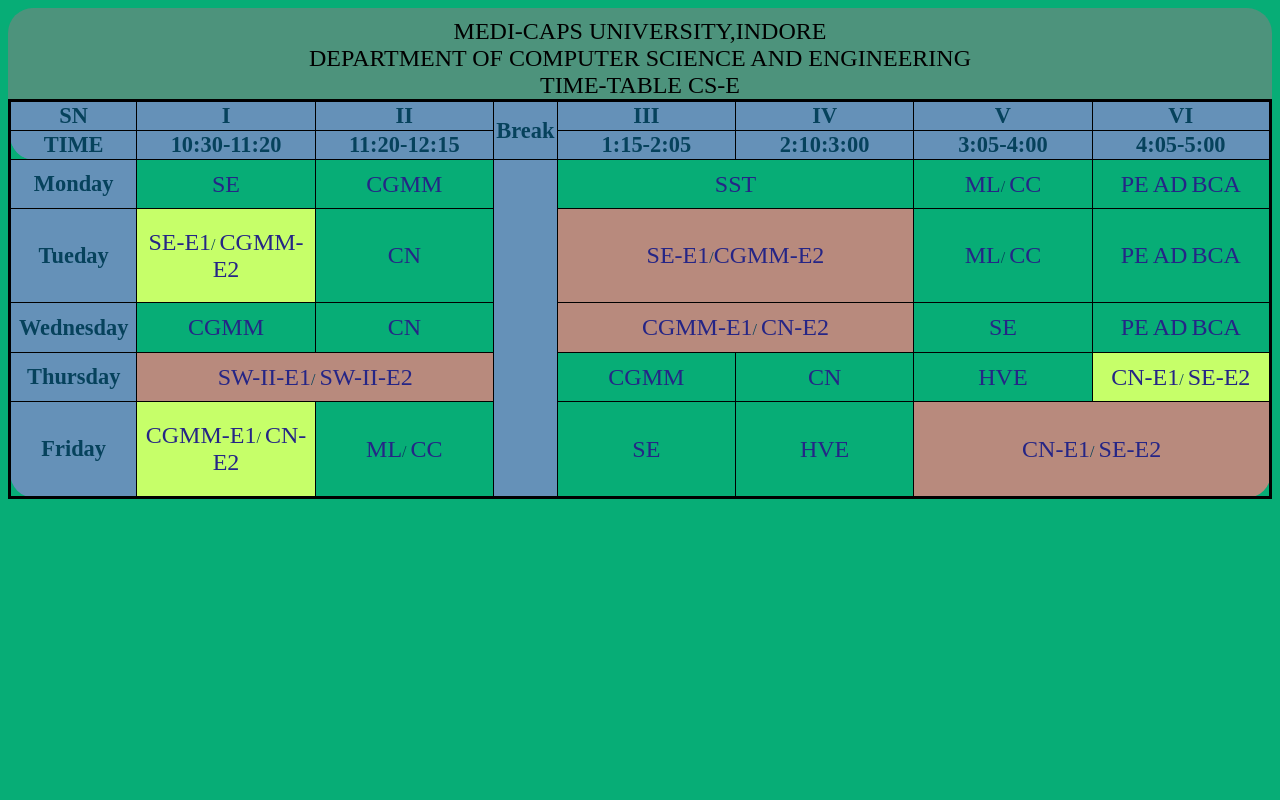
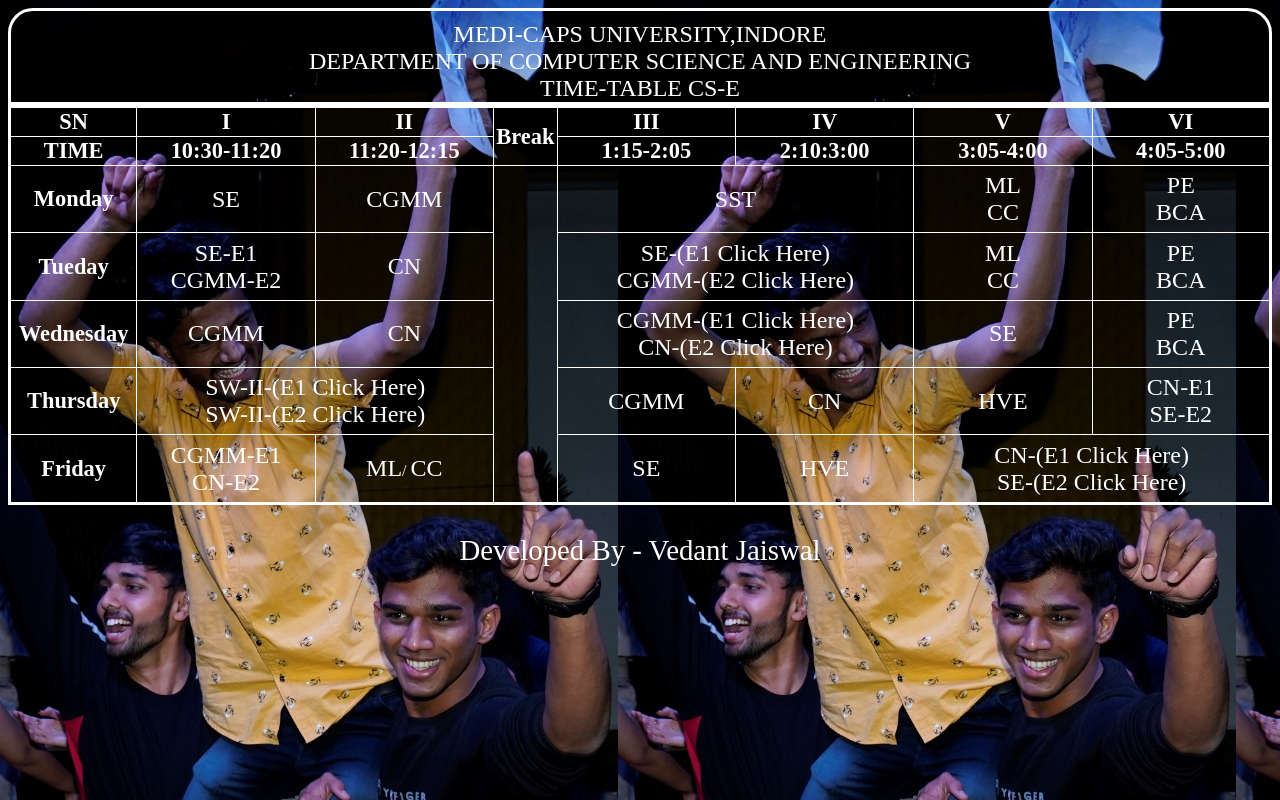
Before and after one commit to agreshgupta/TimeTableCS-E, a plain HTML site: page index.html in a window 1280 px wide. Drawn offline with Linux system fonts and the light colour scheme.

Commit message:
first version

```diff
--- a/index.html
+++ b/index.html
@@ -6,26 +6,27 @@
     <title>Time_Table</title>
     <style>
         body {
-            background-color: rgb(7, 173, 118);
+            background-image: url('Vivek1.jpeg');
+            background-color: #fff;
         }
 
         table,
         th,
         td {
-            border: 1px solid black;
+            border: 1px solid #fff;
             border-collapse: collapse;
             text-align: center;
-            color: #06425C;
+            color: #fff;
         }
 
         th {
-            color: #06425C;
+            color: #fff;
         }
 
         .cal caption {
             text-transform: uppercase;
-            background-color: rgba(128, 128, 128, 0.575);
-            color: #000;
+            border: 3px solid #fff;
+            color: #fff;
             font-size: 150%;
             -webkit-border-radius: 25px 25px 0 0;
             border-radius: 25px 25px 0 0;
@@ -33,9 +34,9 @@
         }
 
         table.cal {
-            color: #06425C;
+            color: #fff;
             border-spacing: 0;
-            border: 3px solid black;
+            border: 3px solid #fff;
             border-radius: 0 0 25px 25px;
             width: 100%;
             height: 50vh;
@@ -44,12 +45,12 @@
         a {
             text-decoration: none;
             font-size: 1.5em;
-            color: rgb(37, 37, 134);
+            color:#fff;
         }
 
         th {
             width: 10%;
-            background-color: rgb(101, 145, 184);
+
             font-size: 1.4em;
         }
 
@@ -62,7 +63,7 @@
         }
 
         thead {
-            background-color: rgb(101, 145, 184);
+
         }
 
         tr:last-child {
@@ -81,15 +82,20 @@
         }
 
         .lab {
-            background-color: rgba(240, 128, 128, 0.76);
+
         }
 
         .tutorial {
-            background-color: rgb(198, 255, 105);
+
         }
 
         #break {
-            background-color: rgb(101, 145, 184);
+
+        }
+        p{
+            color: #fff;
+            text-align: center;
+            font-size: 1.8em;
         }
     </style>
 </head>
@@ -130,26 +136,26 @@
                 <td id="break" rowspan="5" class="lunch"></td>
                 <td colspan="2"><a href="">SST</a></td>
 
-                <td><a href="https://us02web.zoom.us/j/83036790728?pwd=NFFNRVBGZlFCenh2Q1pZL2x6RlBDUT09">ML</a>/
+                <td><a href="https://us02web.zoom.us/j/83036790728?pwd=NFFNRVBGZlFCenh2Q1pZL2x6RlBDUT09">ML</a><br>
                     <a href="https://us02web.zoom.us/j/85489066391?pwd=V3RudThVdFg4RmVXbkR1N0txejNGUT09"> CC</a></td>
-                <td><a href="https://us02web.zoom.us/j/9459074849?pwd=UHNKL3gxRkY0ZDU1WXhVbGZEYWl1QT09">PE</a>
-                    <a href="">AD</a> <a href="https://zoom.us/j/97863216952?pwd=OStlZytJdW0vbVNYTXZONVd1RGZkQT09">BCA</a></td>
+                <td><a href="https://us02web.zoom.us/j/9459074849?pwd=UHNKL3gxRkY0ZDU1WXhVbGZEYWl1QT09">PE</a><br>
+                  <a href="https://zoom.us/j/97863216952?pwd=OStlZytJdW0vbVNYTXZONVd1RGZkQT09">BCA</a></td>
 
             </tr>
 
             <tr>
                 <th>Tueday</th>
-                <td class="tutorial"><a href="https://us02web.zoom.us/j/4892642489?pwd=UTlZNE90N3IzMWQ2RUVpdjVraWN1dz09">SE-E1</a>/
+                <td class="tutorial"><a href="https://us02web.zoom.us/j/4892642489?pwd=UTlZNE90N3IzMWQ2RUVpdjVraWN1dz09">SE-E1</a><br>
                     <a href="https://us02web.zoom.us/j/9820889751?pwd=aGhIUHFIcVZPYk01YUJ6RzNhZnVzQT09">CGMM-E2</a></td>
                 <td><a href="https://us02web.zoom.us/j/4566506496?pwd=emVsRS8xN0RwMEI3azJqN1RlR3Izdz09">CN</a></td>
 
-                <td class="lab" colspan="2"><a href="https://us02web.zoom.us/j/4892642489?pwd=UTlZNE90N3IzMWQ2RUVpdjVraWN1dz09">SE-E1</a>/<a
-                        href="https://us02web.zoom.us/j/9820889751?pwd=aGhIUHFIcVZPYk01YUJ6RzNhZnVzQT09">CGMM-E2</a></td>
+                <td class="lab" colspan="2"><a href="https://us02web.zoom.us/j/4892642489?pwd=UTlZNE90N3IzMWQ2RUVpdjVraWN1dz09">SE-(E1 Click Here)</a><br><a
+                        href="https://us02web.zoom.us/j/9820889751?pwd=aGhIUHFIcVZPYk01YUJ6RzNhZnVzQT09">CGMM-(E2 Click Here)</a></td>
 
-                <td><a href="https://us02web.zoom.us/j/83036790728?pwd=NFFNRVBGZlFCenh2Q1pZL2x6RlBDUT09">ML</a>/
+                <td><a href="https://us02web.zoom.us/j/83036790728?pwd=NFFNRVBGZlFCenh2Q1pZL2x6RlBDUT09">ML</a><br>
                     <a href="https://us02web.zoom.us/j/85489066391?pwd=V3RudThVdFg4RmVXbkR1N0txejNGUT09"> CC</a></td>
-                <td><a href="https://us02web.zoom.us/j/9459074849?pwd=UHNKL3gxRkY0ZDU1WXhVbGZEYWl1QT09">PE</a>
-                    <a href="">AD</a> <a href="https://zoom.us/j/97863216952?pwd=OStlZytJdW0vbVNYTXZONVd1RGZkQT09">BCA</a></td>
+                    <td><a href="https://us02web.zoom.us/j/9459074849?pwd=UHNKL3gxRkY0ZDU1WXhVbGZEYWl1QT09">PE</a><br>
+                        <a href="https://zoom.us/j/97863216952?pwd=OStlZytJdW0vbVNYTXZONVd1RGZkQT09">BCA</a></td>
             </tr>
 
             <tr>
@@ -157,31 +163,31 @@
                 <td><a href="https://us02web.zoom.us/j/9820889751?pwd=aGhIUHFIcVZPYk01YUJ6RzNhZnVzQT09">CGMM</a></td>
                 <td><a href="https://us02web.zoom.us/j/4566506496?pwd=emVsRS8xN0RwMEI3azJqN1RlR3Izdz09">CN</a></td>
 
-                <td class="lab" colspan="2"><a href="https://us02web.zoom.us/j/9820889751?pwd=aGhIUHFIcVZPYk01YUJ6RzNhZnVzQT09">CGMM-E1</a>/
-                    <a href="https://us02web.zoom.us/j/4566506496?pwd=emVsRS8xN0RwMEI3azJqN1RlR3Izdz09">CN-E2</a></td>
+                <td class="lab" colspan="2"><a href="https://us02web.zoom.us/j/9820889751?pwd=aGhIUHFIcVZPYk01YUJ6RzNhZnVzQT09">CGMM-(E1 Click Here)</a><br>
+                    <a href="https://us02web.zoom.us/j/4566506496?pwd=emVsRS8xN0RwMEI3azJqN1RlR3Izdz09">CN-(E2 Click Here)</a></td>
 
                 <td><a href="https://us02web.zoom.us/j/4892642489?pwd=UTlZNE90N3IzMWQ2RUVpdjVraWN1dz09">SE</a></td>
-                <td><a href="https://us02web.zoom.us/j/9459074849?pwd=UHNKL3gxRkY0ZDU1WXhVbGZEYWl1QT09">PE</a>
-                    <a href="">AD</a> <a href="https://zoom.us/j/97863216952?pwd=OStlZytJdW0vbVNYTXZONVd1RGZkQT09">BCA</a></td>
+                <td><a href="https://us02web.zoom.us/j/9459074849?pwd=UHNKL3gxRkY0ZDU1WXhVbGZEYWl1QT09">PE</a><br>
+                    <a href="https://zoom.us/j/97863216952?pwd=OStlZytJdW0vbVNYTXZONVd1RGZkQT09">BCA</a></td>
             </tr>
 
             <tr>
                 <th>Thursday</th>
-                <td class="lab" colspan="2"><a href = "https://us02web.zoom.us/j/86249553230?pwd=SHJSK2h1ZWl4bTB4Z1VFRmZnckdxZz09">SW-II-E1</a>/
-                     <a href = "https://us02web.zoom.us/j/6234668348?pwd=NlJIOEJ3eDdobitIZlU5K0MzRUordz09">SW-II-E2</a></td>
+                <td class="lab" colspan="2"><a href = "https://us02web.zoom.us/j/86249553230?pwd=SHJSK2h1ZWl4bTB4Z1VFRmZnckdxZz09">SW-II-(E1 Click Here)</a><br>
+                     <a href = "https://us02web.zoom.us/j/6234668348?pwd=NlJIOEJ3eDdobitIZlU5K0MzRUordz09">SW-II-(E2 Click Here)</a></td>
 
 
                 <td><a href="https://us02web.zoom.us/j/9820889751?pwd=aGhIUHFIcVZPYk01YUJ6RzNhZnVzQT09">CGMM</a></td>
                 <td><a href="https://us02web.zoom.us/j/4566506496?pwd=emVsRS8xN0RwMEI3azJqN1RlR3Izdz09">CN</a></td>
                 <td><a href = "https://us04web.zoom.us/j/4359547089?pwd=SlVSZDZWSXcxVXBWZHZFQVdFdHZJQT09">HVE</a></td>
-                <td class="tutorial"><a href="https://us02web.zoom.us/j/4566506496?pwd=emVsRS8xN0RwMEI3azJqN1RlR3Izdz09">CN-E1</a>/
+                <td class="tutorial"><a href="https://us02web.zoom.us/j/4566506496?pwd=emVsRS8xN0RwMEI3azJqN1RlR3Izdz09">CN-E1</a><br>
                     <a href="https://us02web.zoom.us/j/4892642489?pwd=UTlZNE90N3IzMWQ2RUVpdjVraWN1dz09">SE-E2</a></td>
             </tr>
 
             <tr>
                 <th>Friday</th>
                 <td class="tutorial"><a
-                        href="https://us02web.zoom.us/j/9820889751?pwd=aGhIUHFIcVZPYk01YUJ6RzNhZnVzQT09">CGMM-E1</a>/
+                        href="https://us02web.zoom.us/j/9820889751?pwd=aGhIUHFIcVZPYk01YUJ6RzNhZnVzQT09">CGMM-E1</a><br>
                     <a href="https://us02web.zoom.us/j/4566506496?pwd=emVsRS8xN0RwMEI3azJqN1RlR3Izdz09">CN-E2</a></td>
                 <td><a href="https://us02web.zoom.us/j/83036790728?pwd=NFFNRVBGZlFCenh2Q1pZL2x6RlBDUT09">ML</a>/
                     <a href="https://us02web.zoom.us/j/85489066391?pwd=V3RudThVdFg4RmVXbkR1N0txejNGUT09"> CC</a></td>
@@ -189,12 +195,15 @@
                 <td><a href="https://us02web.zoom.us/j/4892642489?pwd=UTlZNE90N3IzMWQ2RUVpdjVraWN1dz09">SE</a></td>
                 <td><a href = "https://us04web.zoom.us/j/4359547089?pwd=SlVSZDZWSXcxVXBWZHZFQVdFdHZJQT09">HVE</a></td>
                 <td class="lab" colspan="2"><a
-                        href="https://us02web.zoom.us/j/4566506496?pwd=emVsRS8xN0RwMEI3azJqN1RlR3Izdz09">CN-E1</a>/
-                    <a href="https://us02web.zoom.us/j/4892642489?pwd=UTlZNE90N3IzMWQ2RUVpdjVraWN1dz09">SE-E2</a></td>
+                        href="https://us02web.zoom.us/j/4566506496?pwd=emVsRS8xN0RwMEI3azJqN1RlR3Izdz09">CN-(E1 Click Here)</a><br>
+                    <a href="https://us02web.zoom.us/j/4892642489?pwd=UTlZNE90N3IzMWQ2RUVpdjVraWN1dz09">SE-(E2 Click Here)</a></td>
 
             </tr>
         </tbody>
     </table>
+    <div>
+        <p>Developed By - Vedant Jaiswal</p>
+    </div>
 </body>
 
 </html>
```
Also changed, not shown: Vivek1.jpeg (added).
